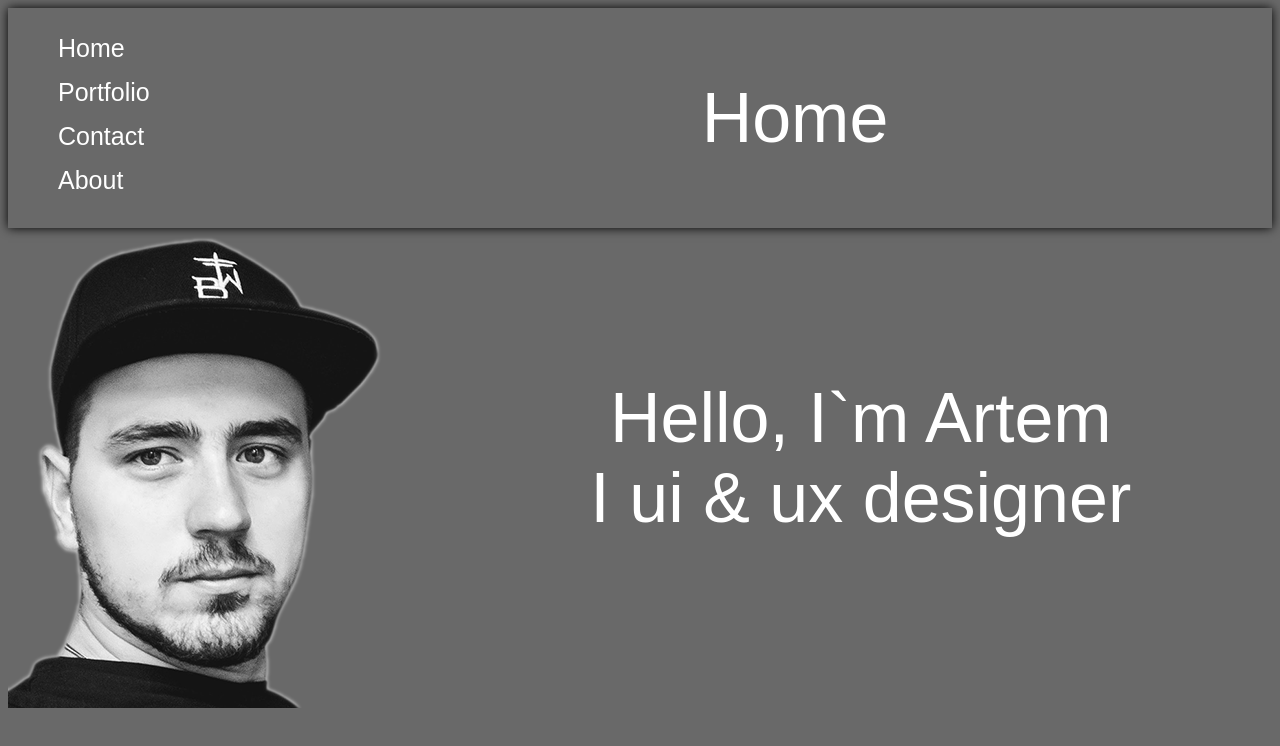
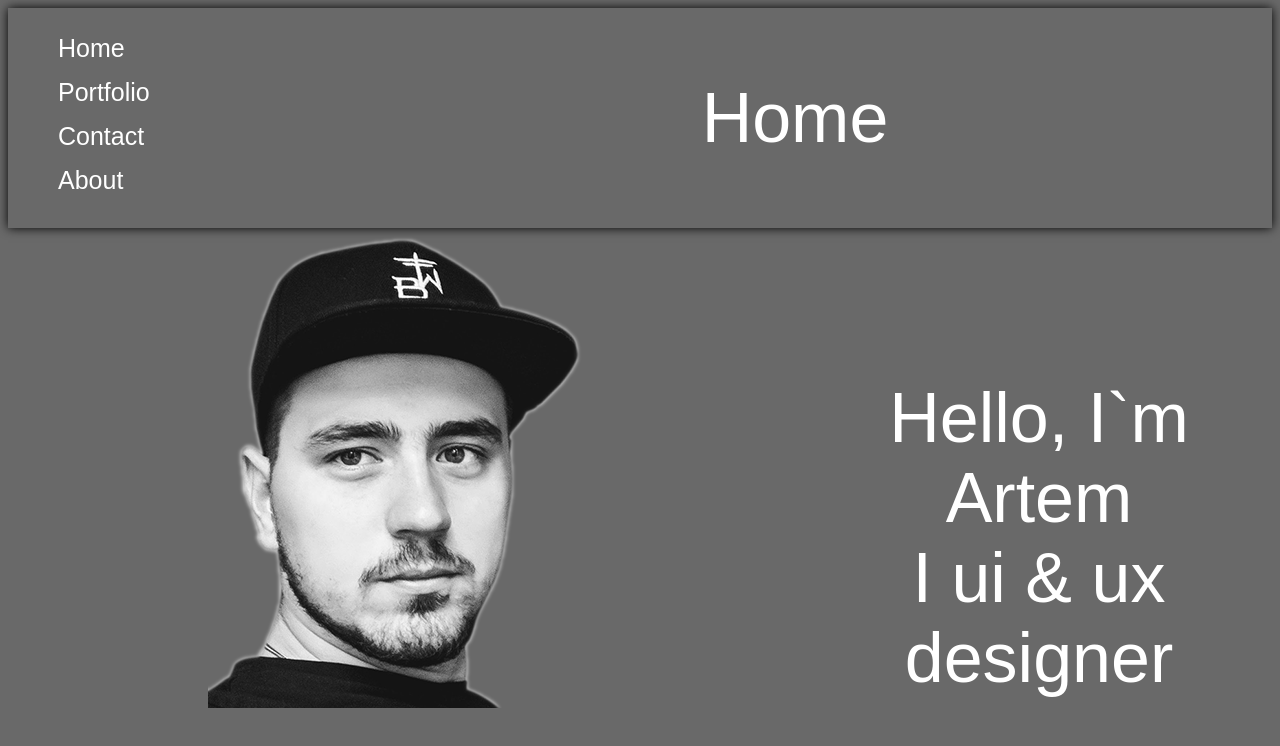
Before and after one commit to jonnytaddesky/Portfolio, a plain HTML site: page index.html in a window 1280 px wide. Drawn offline with Linux system fonts and the light colour scheme.

Commit message:
margin photo

```diff
--- a/style.css
+++ b/style.css
@@ -50,6 +50,7 @@ body {
 }
 
 .home-photo {
+    margin: 0 200px;
     width: 40%;
 }
 
```
